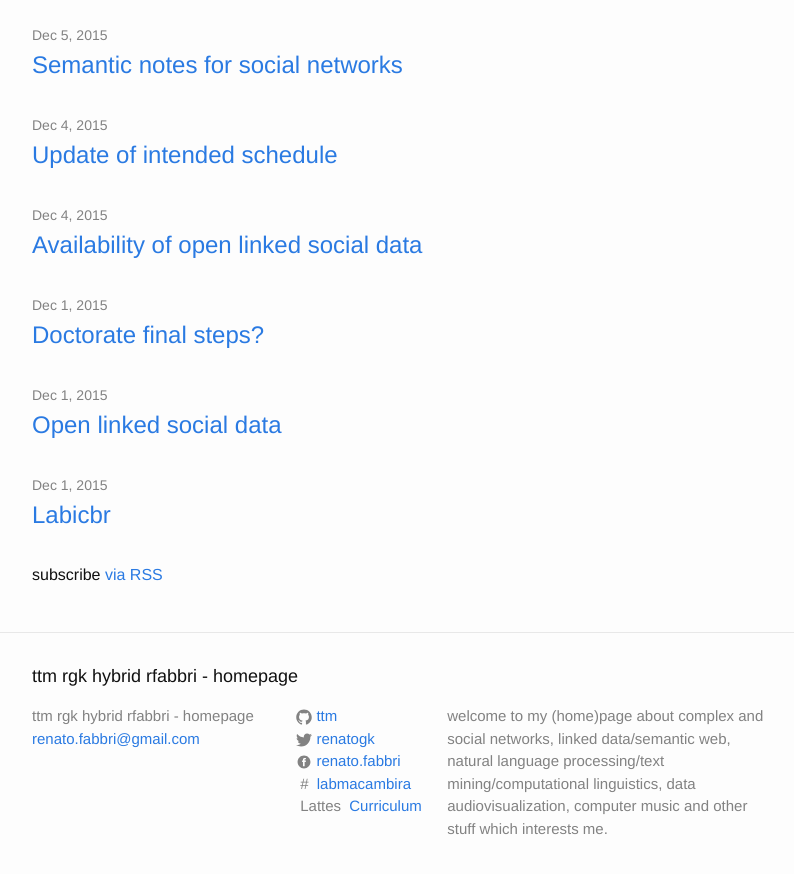
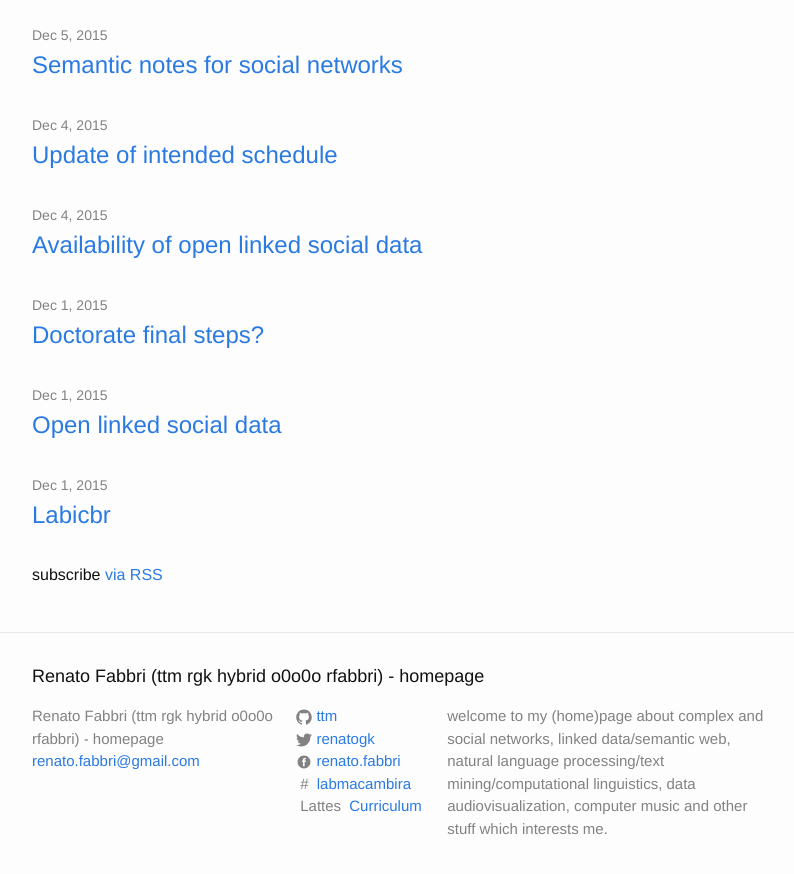
Before and after one commit to ttm/ttm.github.io, a Jekyll site: the page built from index.html, in a window 1280 px wide and 900 px high, scrolled down 744 px. Shown: the top 874 px of the window, without its empty margins (238-1032 px from the left). Built offline with Jekyll 4.4.1, drawn with Linux system fonts in a browser that asks for light colours; some of the changed text lies outside the part shown.

```diff
--- a/_config.yml
+++ b/_config.yml
@@ -1,5 +1,5 @@
 # Site settings
-title: ttm rgk hybrid rfabbri - homepage
+title: Renato Fabbri (ttm rgk hybrid o0o0o rfabbri) - homepage
 email: renato.fabbri@gmail.com
 description: > # this means to ignore newlines until "baseurl:"
   welcome to my (home)page about complex and social networks, linked data/semantic web,
```
